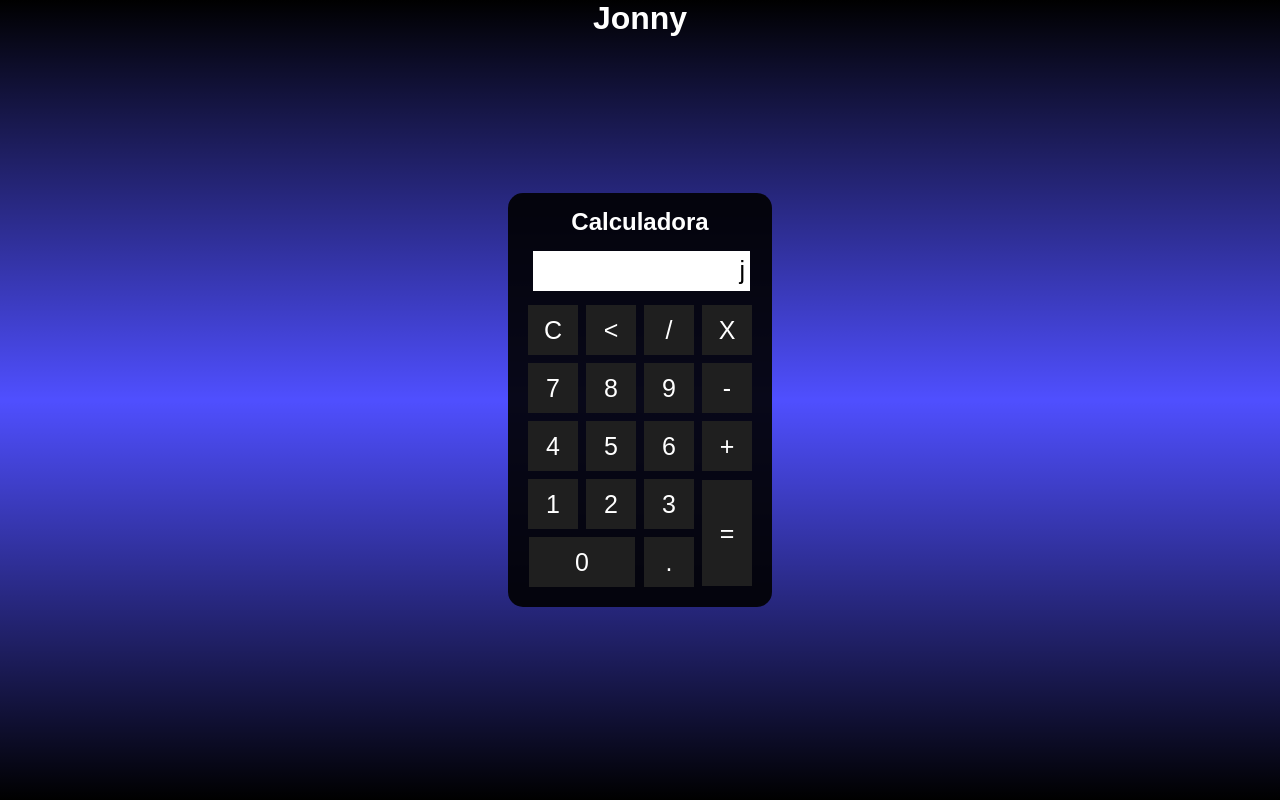
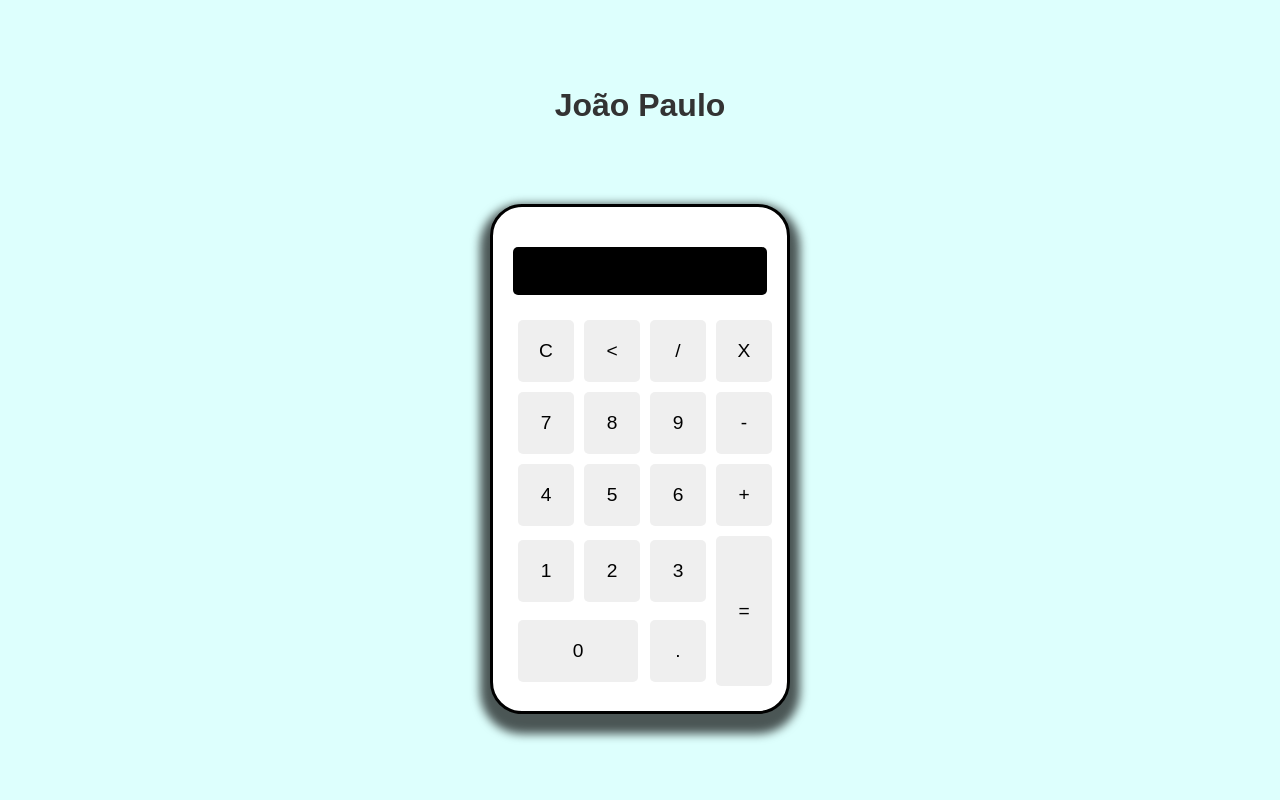
Before and after one commit to joaopaulofserafim/Calculadora, a plain HTML site: page index.html in a window 1280 px wide. Drawn offline with Linux system fonts and the light colour scheme.

Commit message:
chore: construindo html

```diff
--- a/index.html
+++ b/index.html
@@ -4,17 +4,16 @@
 <head>
     <meta charset="UTF-8">
     <meta name="viewport" content="width=device-width, initial-scale=1.0">
-    <link rel="stylesheet" href="style.css">
-    <link rel="icon" type="img/x-icon" href="JEMA GER 1650-04.jpg" >
+    <link rel="stylesheet" href="/src/style/style.css">
+    <link rel="icon" type="img/x-icon" href="/src/img/JEMA GER 1650-04.jpg" >
     <title>Calculadora</title>
 </head>
 
 <body>
-    <h1>Jonny</h1>
+    <h1 class="my-name">João Paulo</h1>
 
     <div class="calculadora">
-        <h2>Calculadora</h2>
-        <p id="resultado">j</p>
+        <p id="resultado"></p>
         <table>
             <tr>
                 <td><button id="botao" onclick= "clean()" >C</button></td>
@@ -42,11 +41,11 @@
                 <td><button id="botao" onclick="insert('1')">1</button></td>
                 <td><button id="botao" onclick="insert('2')">2</button></td>
                 <td><button id="botao" onclick="insert('3')">3</button></td>
-                <td rowspan="2"><button id="botao" style="height: 106px;" onclick="calcular()" >=</button></td>
+                <td rowspan="2"><button id="botao" style="height: 150px;" onclick="calcular()" >=</button></td>
             </tr>
 
             <tr>
-                <td colspan="2"><button id="botao" style="width: 106px;" onclick="insert('0')">0</button></td>
+                <td colspan="2"><button id="botao" style="width: 120px;" onclick="insert('0')">0</button></td>
                 <td><button id="botao" onclick="insert('.')">.</button></td>
             </tr>
         </table>
@@ -54,6 +53,6 @@
 
 
 
-    <script src="vm-ve.js"></script>
+    <script src="/src/js/script.js"></script>
 </body>
 </html>
```
